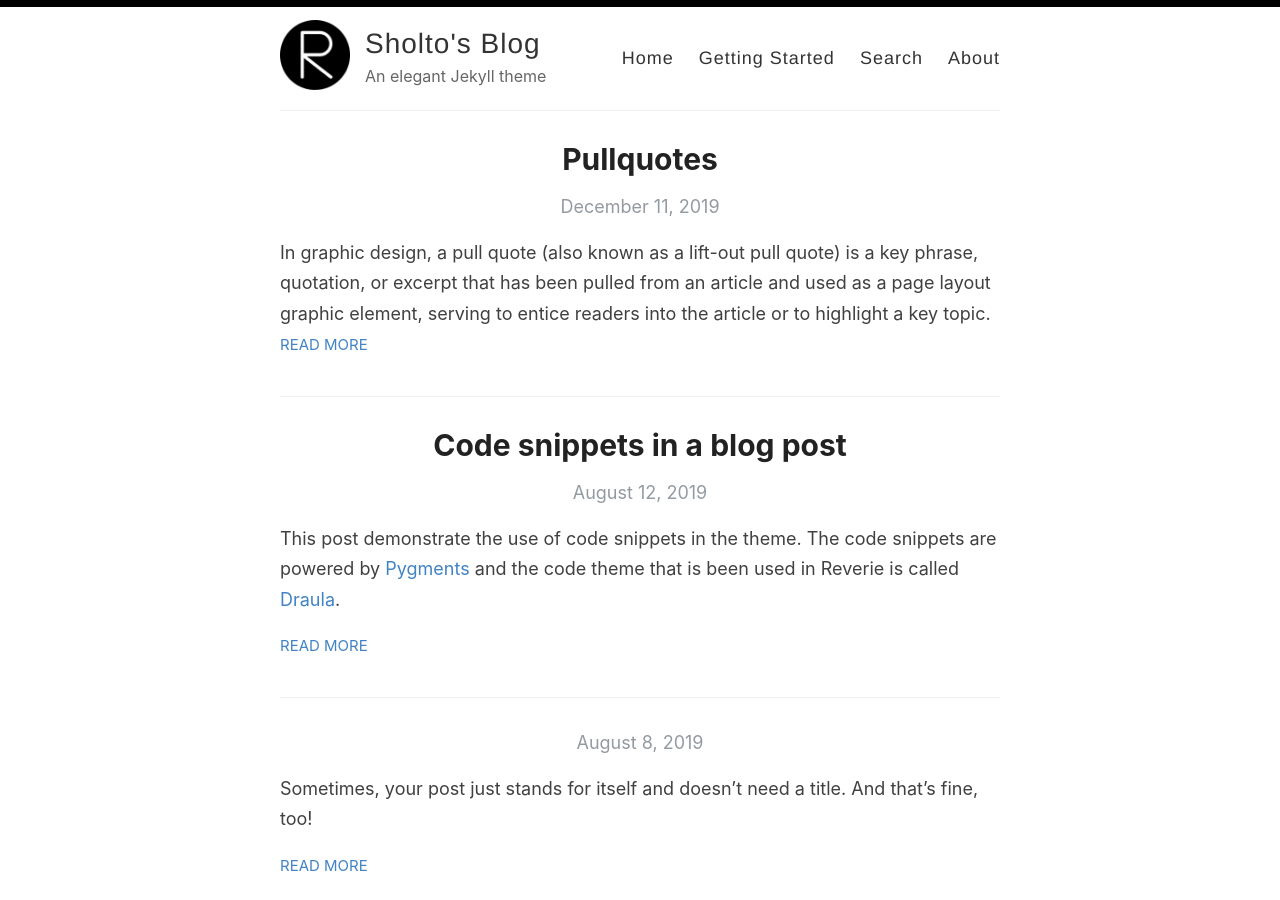
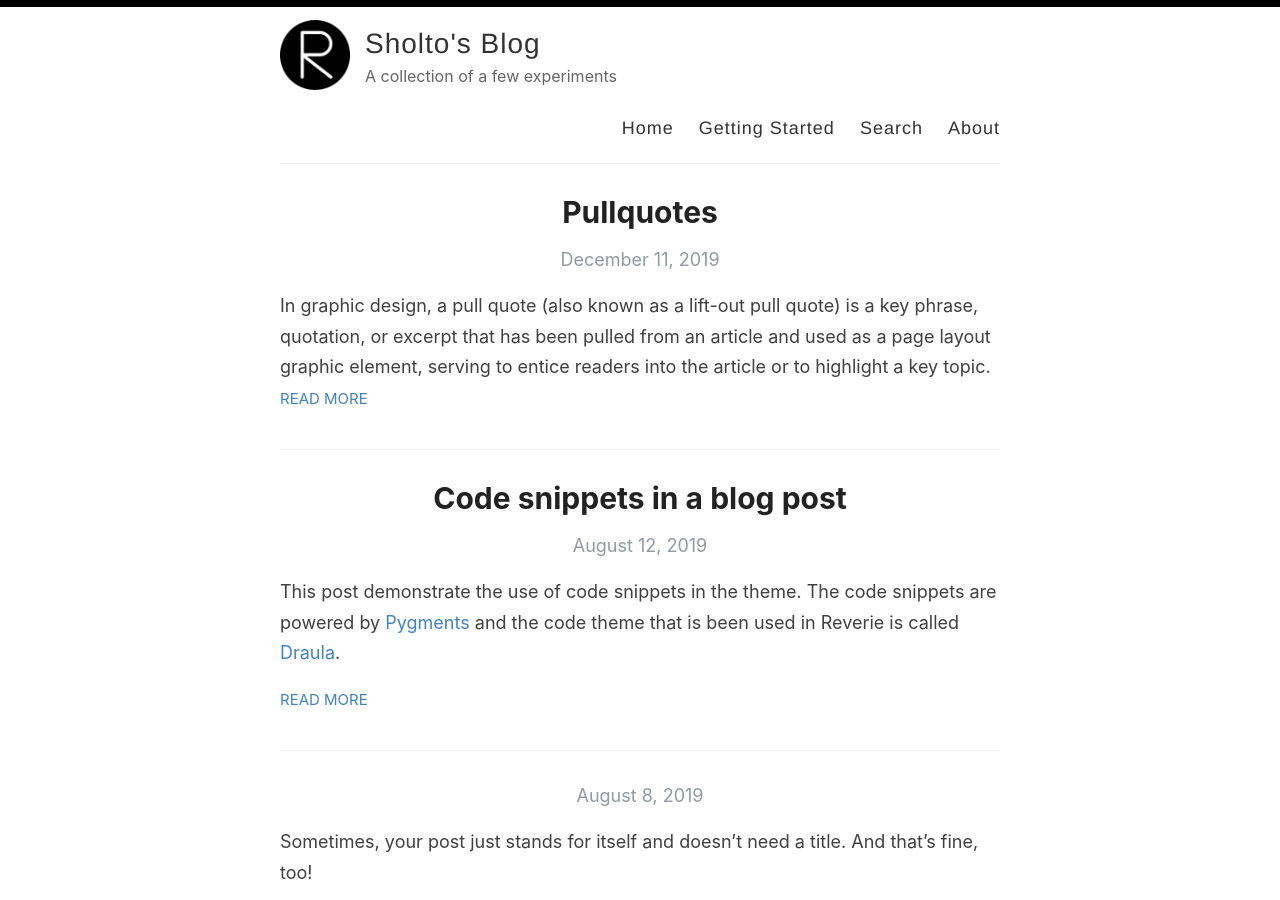
Before and after one commit to sholtodouglas/sholtodouglas.github.io, a Jekyll site: the page built from index.html, in a window 1280 px wide and 900 px high. Built offline with Jekyll 4.4.1, drawn with Linux system fonts in a browser that asks for light colours; the list of posts is cut into pages by our own code.

Commit message:
Update _config.yml

```diff
--- a/_config.yml
+++ b/_config.yml
@@ -6,10 +6,10 @@
 name: Sholto's Blog
 
 # Name of the author
-author: Amit Merchant
+author: Sholto Douglas
 
 # Short bio or description (displayed in the header)
-description: An elegant Jekyll theme
+description: A collection of a few experiments
 
 # URL of your avatar or profile pic (you could use your GitHub profile pic)
 avatar: /images/reverie.png
```
